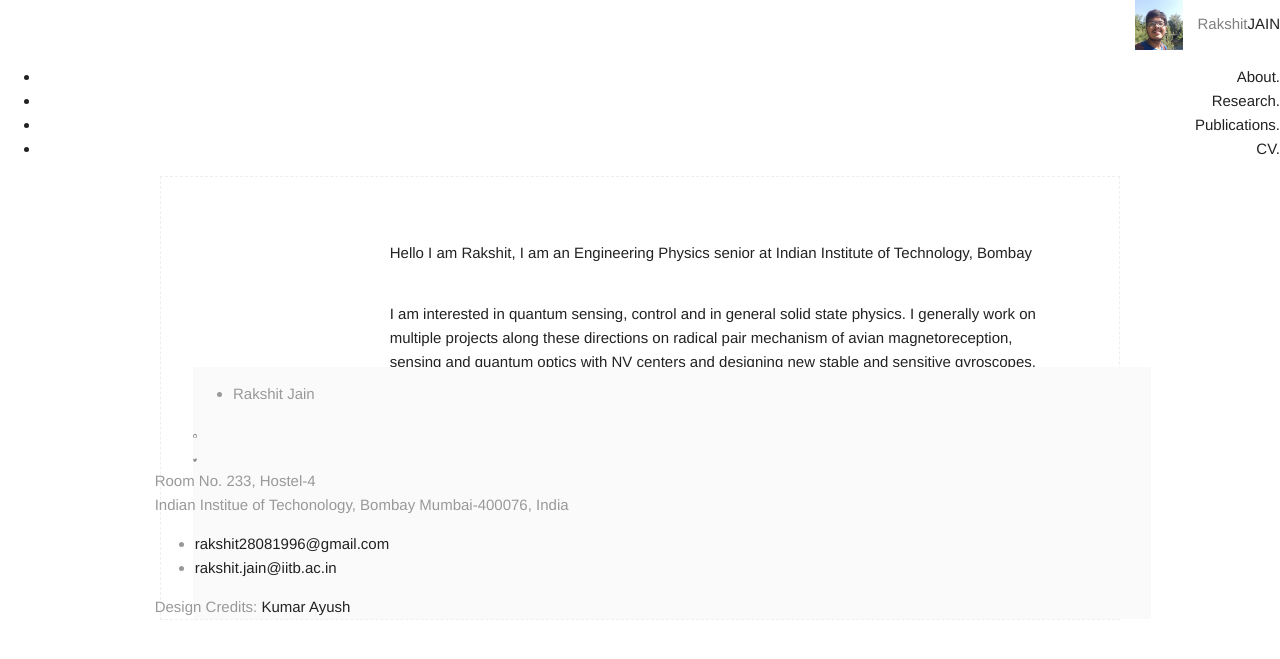
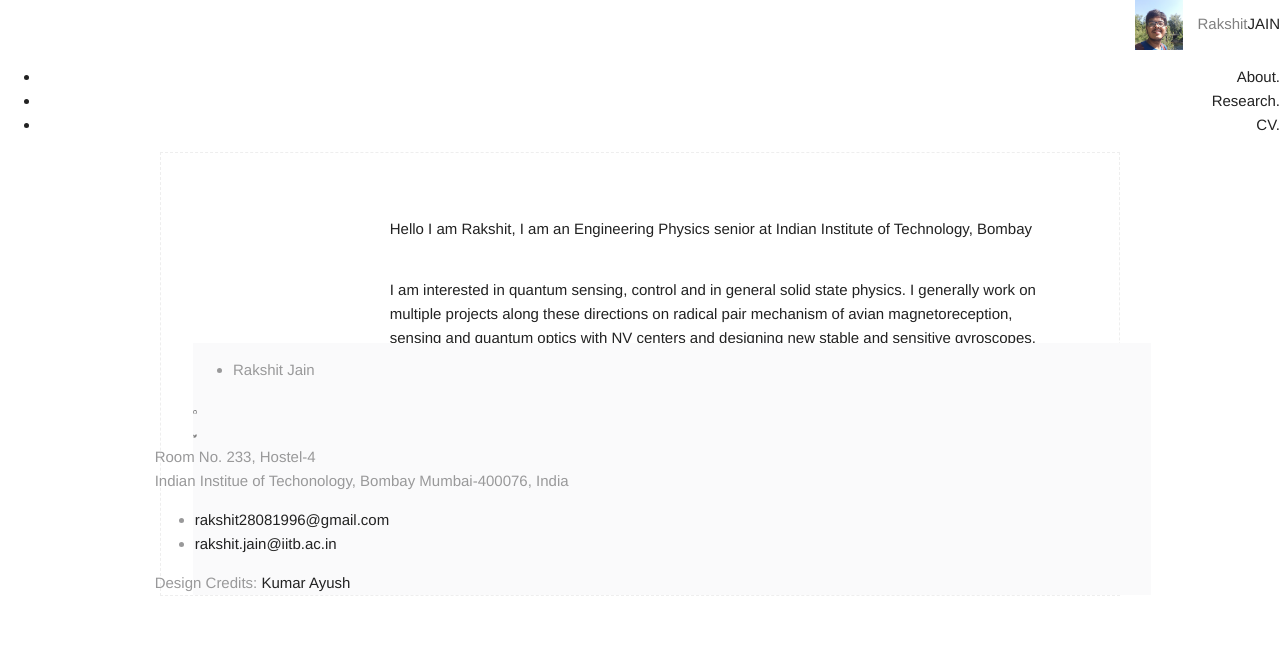
Before and after one commit to rj2808/rj2808.github.io, a Jekyll site: the page built from index.html, in a window 1280 px wide. Shown: the top 659 px of the page. Built offline with Jekyll 4.4.1, drawn with Linux system fonts in a browser that asks for light colours; some web fonts are replaced.

Commit message:
Changing page

```diff
--- a/_layouts/default.html
+++ b/_layouts/default.html
@@ -39,7 +39,6 @@
                 <li><a class="page-link" href="/">About.<a/></li>
 
                 <li><a class="page-link" href="/research/">Research.<a/></li>
-                 <li><a class="page-link" href="/publications/">Publications.<a/></li>
 
 
             <li><a class="page-link" href="/media/cv.pdf">CV.<a/></li>
```
